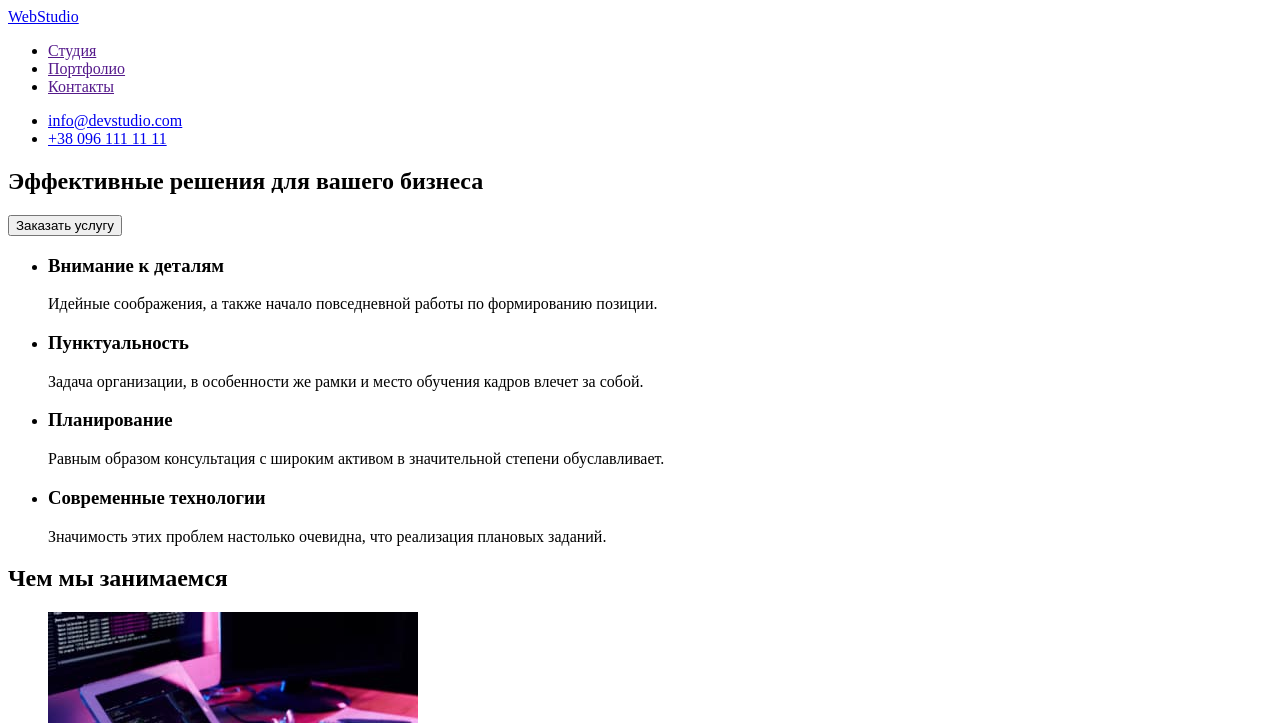
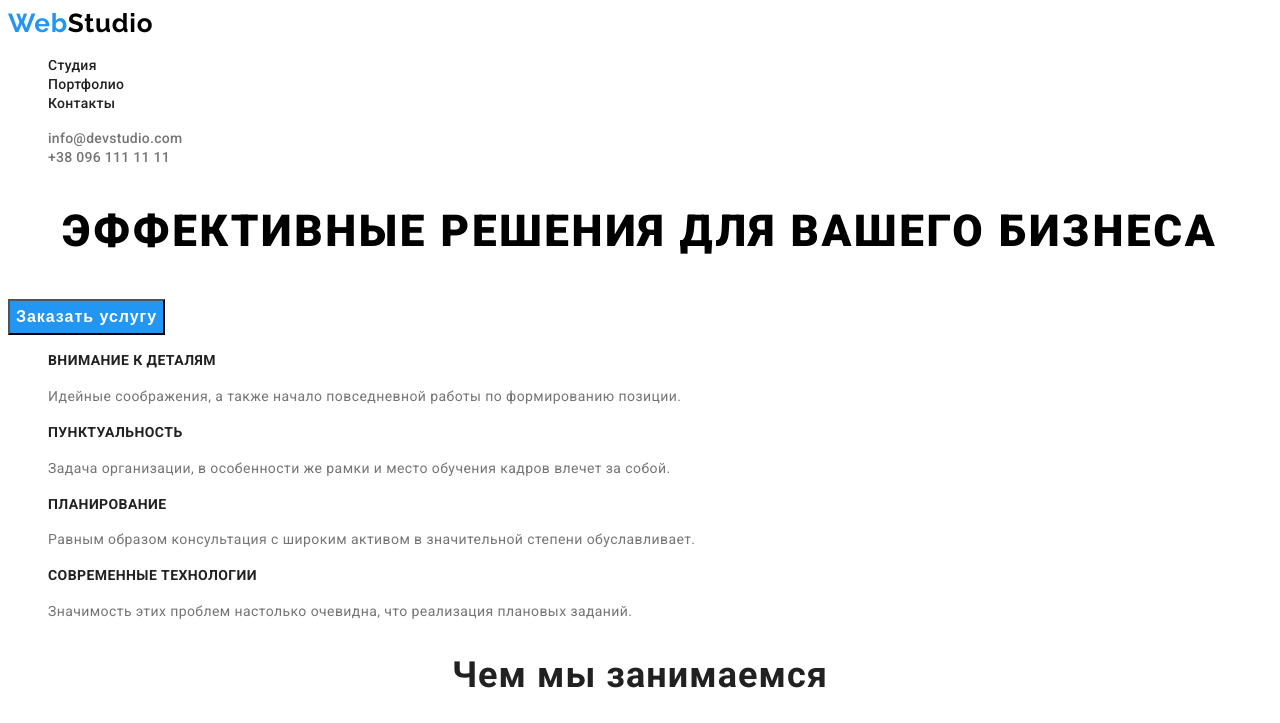
Before and after one commit to NataliHavrylenko/goit-markup-hw-02, a plain HTML site: page index.html in a window 1280 px wide. Shown: the top 723 px of the page. Drawn offline with Linux system fonts and the light colour scheme.

Commit message:
Create styles css for index html

```diff
--- a/css/styles.css
+++ b/css/styles.css
@@ -0,0 +1,185 @@
+:root {
+    --accent-color: #2196F3;
+}
+
+.list {
+    list-style: none;
+}
+
+.link {
+    text-decoration: none;
+}
+
+body {
+    font-family: 'Roboto', sans-serif;
+}
+
+.logo {
+    font-family: 'Raleway', sans-serif;
+    font-weight: 700;
+    font-size: 26px;
+    line-height: 1.19;
+    letter-spacing: 0.03em;
+    color: var(--accent-color);
+}
+
+.logo-webstudio {
+    font-family: 'Raleway', sans-serif;
+    font-weight: 700;
+    font-size: 26px;
+    line-height: 1.19;
+    letter-spacing: 0.03em;
+    color: #000000;
+}
+
+.menu-link {
+    font-weight: 500;
+    font-size: 14px;
+    line-height: 1.14;
+    letter-spacing: 0.02em;
+    color: #212121;
+}
+
+.menu-link:hover,
+.menu-link:focus {
+    color: var(--accent-color);
+}
+
+.contact-mail {
+    font-weight: 500;
+    font-size: 14px;
+    line-height: 1.14;
+    letter-spacing: 0.02em;
+    color: #757575;
+}
+
+.contact-mail:hover,
+.contact-mail:focus {
+    color: var(--accent-color);
+}
+
+.contact-phone-number {
+    font-weight: 500;
+    font-size: 14px;
+    line-height: 1.14;
+    letter-spacing: 0.02em;
+    color: #757575;
+}
+
+.contact-phone-number:hover,
+.contact-phone-number:focus {
+    color: var(--accent-color);
+}
+
+/*----HERO---*/
+
+.main-title {
+    font-weight: 900;
+    font-size: 44px;
+    line-height: 1.36;
+    text-align: center;
+    letter-spacing: 0.06em;
+    text-transform: uppercase;
+    /* color: #FFFFFF */
+}
+
+.modal-btn {
+    font-weight: 700;
+    font-size: 16px;
+    line-height: 1.88;
+    align-items: center;
+    text-align: center;
+    letter-spacing: 0.06em;
+    color: #FFFFFF;
+    background-color: var(--accent-color);
+}
+
+.modal-btn:hover,
+.modal-btn:focus {
+    background-color: #188CE8;
+}
+
+.about-title {
+    font-weight: 700;
+    font-size: 14px;
+    line-height: 1.42;
+    letter-spacing: 0.03em;
+    text-transform: uppercase;
+    color: #212121;
+}
+
+.about-description {
+    font-weight: 400;
+    font-size: 14px;
+    line-height: 1.71;
+    letter-spacing: 0.03em;
+    color: #757575;
+}
+
+.section-title {
+    font-weight: 700;
+    font-size: 36px;
+    line-height: 1.17;
+    text-align: center;
+    letter-spacing: 0.03em;
+    color: #212121;
+}
+
+.employee-name {
+    font-weight: 500;
+    font-size: 16px;
+    line-height: 1.19;
+    letter-spacing: 0.03em;
+    color: #212121;
+}
+
+.employee-job-title {
+    font-weight: 400;
+    font-size: 16px;
+    line-height: 1.19;
+    letter-spacing: 0.03em;
+    color: #757575;
+}
+
+
+/*==== FOOTER ====*/
+.footer {
+    background-color: #2F303A;
+}
+
+.logo-webstudio-light {
+    font-family: 'Raleway';
+    font-style: normal;
+    font-weight: 700;
+    font-size: 26px;
+    line-height: 1.19;
+    letter-spacing: 0.03em;
+    color: #FFFFFF;
+}
+
+.adress-link {
+    font-style: normal;
+    font-weight: 400;
+    font-size: 14px;
+    line-height: 1.71;
+    letter-spacing: 0.03em;
+    color: #FFFFFF;
+}
+
+.mail {
+    font-style: normal;
+    font-weight: 400;
+    font-size: 14px;
+    line-height: 1.71;
+    letter-spacing: 0.03em;
+    color: rgba(255, 255, 255, 0.6);
+}
+
+.phone {
+    font-style: normal;
+    font-weight: 400;
+    font-size: 14px;
+    line-height: 1.71;
+    letter-spacing: 0.03em;
+    color: rgba(255, 255, 255, 0.6);
+}
--- a/index.html
+++ b/index.html
@@ -5,55 +5,80 @@
     <meta http-equiv="X-UA-Compatible" content="IE=edge" />
     <meta name="viewport" content="width=device-width, initial-scale=1.0" />
     <title>Вебстудия</title>
+    <link rel="preconnect" href="https://fonts.googleapis.com" />
+    <link rel="preconnect" href="https://fonts.gstatic.com" crossorigin />
+    <link
+      href="https://fonts.googleapis.com/css2?family=Raleway:wght@700&family=Roboto:wght@400;500;700;900&display=swap"
+      rel="stylesheet"
+    />
     <link rel="stylesheet" href="./css/styles.css" />
   </head>
   <body>
-    <header>
-      <a href="/">WebStudio</a>
-      <nav>
-        <ul>
-          <li><a href="">Студия</a></li>
-          <li><a href="">Портфолио</a></li>
-          <li><a href="">Контакты</a></li>
+    <!-- HEADER -->
+    <header class="page-header">
+      <a class="logo link" href="/"
+        >Web<span class="logo-webstudio">Studio</span></a
+      >
+      <nav class="page-nav">
+        <ul class="menu list">
+          <li class="menu-item">
+            <a class="menu-link link" href="">Студия</a>
+          </li>
+          <li class="menu-item">
+            <a class="menu-link link" href="">Портфолио</a>
+          </li>
+          <li class="menu-item">
+            <a class="menu-link link" href="">Контакты</a>
+          </li>
         </ul>
       </nav>
-      <ul>
-        <li><a href="mailto:info@devstudio.com">info@devstudio.com</a></li>
-        <li><a href="tel:+380961111111">+38 096 111 11 11</a></li>
+      <ul class="list">
+        <li>
+          <a class="contact-mail link" href="mailto:info@devstudio.com"
+            >info@devstudio.com</a
+          >
+        </li>
+        <li>
+          <a class="contact-phone-number link" href="tel:+380961111111"
+            >+38 096 111 11 11</a
+          >
+        </li>
       </ul>
     </header>
+
     <main>
-      <section>
-        <h1>Эффективные решения для вашего бизнеса</h1>
-        <button type="button">Заказать услугу</button>
+      <!-- HERO -->
+      <section class="hero">
+        <h1 class="main-title">Эффективные решения для вашего бизнеса</h1>
+        <button class="modal-btn" type="button">Заказать услугу</button>
       </section>
-      <section>
+      <section class="about">
         <h2 hidden>О нас</h2>
-        <ul>
-          <li>
-            <h3>Внимание к деталям</h3>
-            <p>
+        <ul class="list">
+          <li class="about-item">
+            <h3 class="about-title">Внимание к деталям</h3>
+            <p class="about-description">
               Идейные соображения, а также начало повседневной работы по
               формированию позиции.
             </p>
           </li>
-          <li>
-            <h3>Пунктуальность</h3>
-            <p>
+          <li class="about-item">
+            <h3 class="about-title">Пунктуальность</h3>
+            <p class="about-description">
               Задача организации, в особенности же рамки и место обучения кадров
               влечет за собой.
             </p>
           </li>
-          <li>
-            <h3>Планирование</h3>
-            <p>
+          <li class="about-item">
+            <h3 class="about-title">Планирование</h3>
+            <p class="about-description">
               Равным образом консультация с широким активом в значительной
               степени обуславливает.
             </p>
           </li>
-          <li>
-            <h3>Современные технологии</h3>
-            <p>
+          <li class="about-item">
+            <h3 class="about-title">Современные технологии</h3>
+            <p class="about-description">
               Значимость этих проблем настолько очевидна, что реализация
               плановых заданий.
             </p>
@@ -61,8 +86,8 @@
         </ul>
       </section>
       <section>
-        <h2>Чем мы занимаемся</h2>
-        <ul>
+        <h2 class="section-title">Чем мы занимаемся</h2>
+        <ul class="list">
           <li>
             <img
               src="images/work/img-1.jpg"
@@ -90,8 +115,8 @@
         </ul>
       </section>
       <section>
-        <h2>Наша команда</h2>
-        <ul>
+        <h2 class="section-title">Наша команда</h2>
+        <ul class="list">
           <li>
             <img
               src="images/team/demianenko-ihor.jpg"
@@ -99,8 +124,8 @@
               width="270"
               height="260"
             />
-            <h3>Игорь Демьяненко</h3>
-            <p lang="en">Product Designer</p>
+            <h3 class="employee-name">Игорь Демьяненко</h3>
+            <p class="employee-job-title" lang="en">Product Designer</p>
           </li>
           <li>
             <img
@@ -109,8 +134,8 @@
               width="270"
               height="260"
             />
-            <h3>Ольга Репина</h3>
-            <p lang="en">Frontend Developer</p>
+            <h3 class="employee-name">Ольга Репина</h3>
+            <p class="employee-job-title" lang="en">Frontend Developer</p>
           </li>
           <li>
             <img
@@ -119,8 +144,8 @@
               width="270"
               height="260"
             />
-            <h3>Николай Тарасов</h3>
-            <p lang="en">Marketing</p>
+            <h3 class="employee-name">Николай Тарасов</h3>
+            <p class="employee-job-title" lang="en">Marketing</p>
           </li>
           <li>
             <img
@@ -129,18 +154,21 @@
               width="270"
               height="260"
             />
-            <h3>Михаил Ермаков</h3>
-            <p lang="en">UI Designer</p>
+            <h3 class="employee-name">Михаил Ермаков</h3>
+            <p class="employee-job-title" lang="en">UI Designer</p>
           </li>
         </ul>
       </section>
     </main>
-    <footer>
-      <a href="/">WebStudio</a>
+    <footer class="footer">
+      <a class="logo link" href="/"
+        >Web<span class="logo-webstudio-light">Studio</span></a
+      >
       <address>
-        <ul>
+        <ul class="list">
           <li>
             <a
+              class="adress-link link"
               href="https://goo.gl/maps/7bYuCtFoii6Y3Lbw9"
               target="_blank"
               rel="noopener noreferrer"
@@ -149,10 +177,12 @@
             >
           </li>
           <li>
-            <a href="mailto:info@example.com">info@example.com</a>
+            <a class="mail link" href="mailto:info@example.com"
+              >info@example.com</a
+            >
           </li>
           <li>
-            <a href="tel:+380991111111">+38 099 111 11 11</a>
+            <a class="phone link" href="tel:+380991111111">+38 099 111 11 11</a>
           </li>
         </ul>
       </address>
```
Also changed, not shown: portfolio.html (+54 -23 lines).
